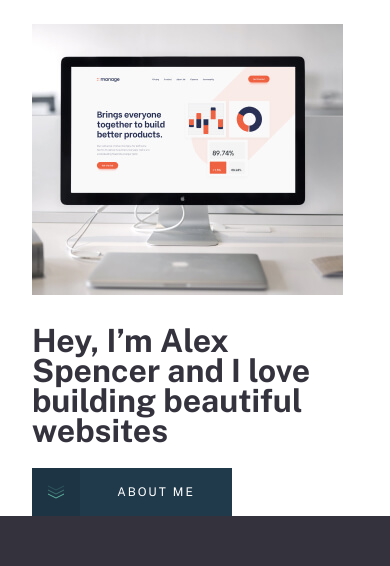
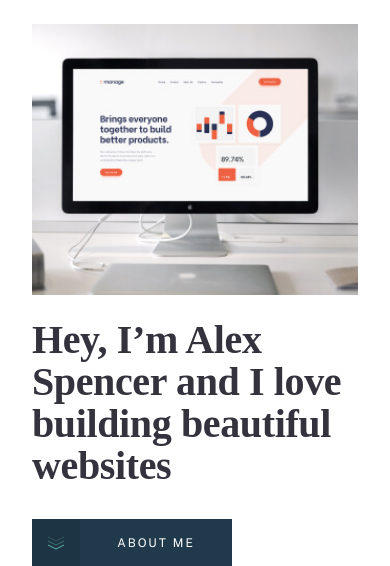
Before and after one commit to 7lucky-axolotl228/xa-minimalist-portfolio, a plain HTML site: page index.html in a window 390 px wide. Shown: the part 80-646 px from the top of the page. Drawn offline with nearby package versions, Linux system fonts and the light colour scheme; a web font is replaced by a local one.

Commit message:
Add responsible css codes of hero section for mobile devices

```diff
--- a/css/styles.css
+++ b/css/styles.css
@@ -292,6 +292,31 @@ select:-webkit-autofill:focus {
 }
 
 
+/* HERO */
+.hero {
+  margin-bottom: 96px;
+}
+
+.hero__img {
+  display: block;
+  width: 100%;
+  height: 271px;
+  margin-bottom: 24px;
+  object-fit: cover;
+  object-position: center top;
+}
+
+.hero__heading {
+  margin-top: 0;
+  margin-bottom: 32px;
+  font-family: var(--accent-font);
+  font-size: 40px;
+  line-height: 1.05;
+  letter-spacing: -0.375px;
+}
+
+
+
 /* FOOTER */
 .site-footer {
   padding-top: 56px;
```
